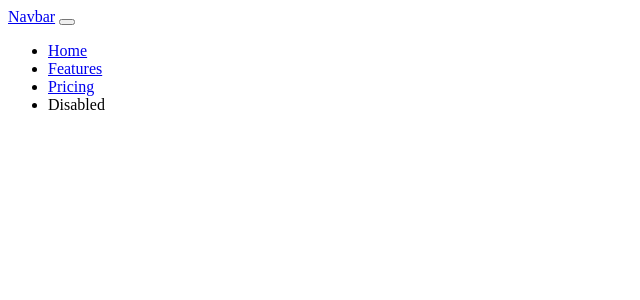
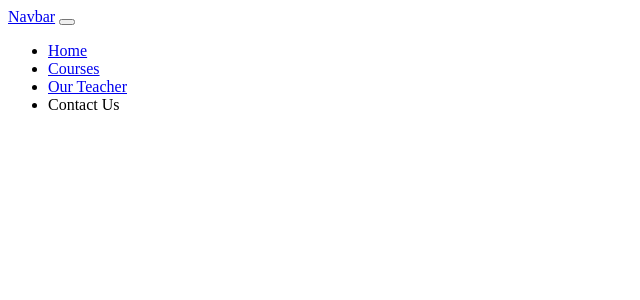
Before and after one commit to pzompa/School-of-Buddhism, a Django app: template templates/includes/header.html in a window 1280 px wide. Shown: the top 300 px of the page, without its empty margins (0-640 px from the left). Run offline with Django 4.2, Linux system fonts and the light colour scheme; the template is opened without the code that fills it, so the values that code supplies are empty; parts of the project's set-up code (start-up, migrations or seed data) failed here and were passed over.

Commit message:
Update basic nav.html

```diff
--- a/templates/includes/header.html
+++ b/templates/includes/header.html
@@ -11,13 +11,13 @@
                 <a class="nav-link active" aria-current="page" href="#">Home</a>
               </li>
               <li class="nav-item">
-                <a class="nav-link" href="#">Features</a>
+                <a class="nav-link" href="#">Courses</a>
               </li>
               <li class="nav-item">
-                <a class="nav-link" href="#">Pricing</a>
+                <a class="nav-link" href="#">Our Teacher</a>
               </li>
               <li class="nav-item">
-                <a class="nav-link disabled">Disabled</a>
+                <a class="nav-link disabled">Contact Us</a>
               </li>
             </ul>
           </div>
```
